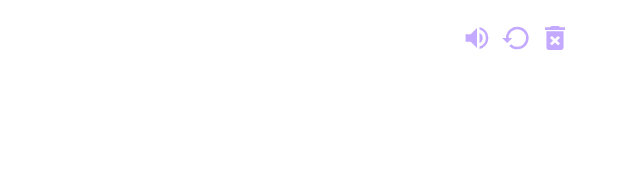
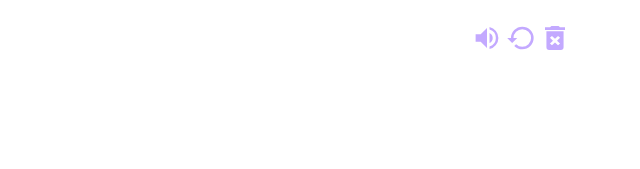
Before and after one commit to IsmailBourbie/tic-tac-toe, a plain HTML site: page v2/index.html in a window 1280 px wide. Shown: the top 169 px of the page, 640-1280 px from the left. Drawn offline with Linux system fonts and the light colour scheme.

Commit message:
changed img to svg for config icon

```diff
--- a/v2/css/main.css
+++ b/v2/css/main.css
@@ -54,13 +54,23 @@ nav .config-icons {
   margin: 0;
 }
 nav .config-icons .icon {
-  display: inline;
+  width: 30px;
+  height: 30px;
+  display: inline-block;
   cursor: pointer;
-  margin-left: 5px;
 }
-nav .config-icons .icon:hover img {
+nav .config-icons .icon:hover {
   transform: translateY(-1px);
   transition: all 0.3s ease-in-out;
+}
+nav .config-icons .icon#volume-up {
+  background-image: url("../icons/volume_up.svg");
+}
+nav .config-icons .icon#replay {
+  background-image: url("../icons/replay.svg");
+}
+nav .config-icons .icon#clear {
+  background-image: url("../icons/clear.svg");
 }
 
 .game {
--- a/v2/index.html
+++ b/v2/index.html
@@ -36,18 +36,9 @@
                 </div>
                 <div class="col-lg-6 text-right">
                     <ul class="config-icons">
-                        <li class="icon" role="button">
-                            <img src="icons/volume_up.svg" alt="volume up" srcset="">
-                        </li>
-                        <li class="icon" role="button">
-                            <img src="icons/reset.svg" alt="Reset" srcset="">
-
-
-                        </li>
-                        <li class="icon" role="button">
-                            <img src="icons/clear.svg" alt="Clear" srcset="">
-
-                        </li>
+                        <li id="volume-up" class="icon" role="button"> </li>
+                        <li id="replay" class="icon" role="button"> </li>
+                        <li id="clear" class="icon" role="button"> </li>
                     </ul>
                 </div>
             </div>
```
Also changed, not shown: v2/icons/replay.svg (renamed from v2/icons/reset.svg).
